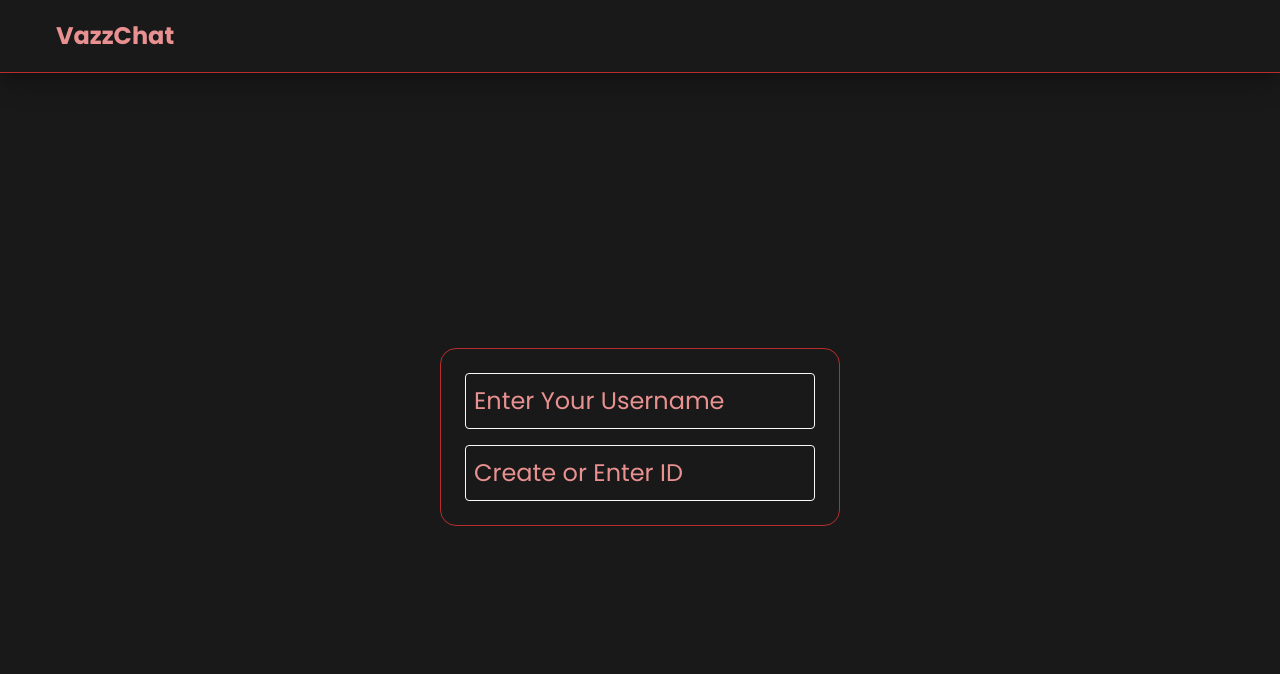
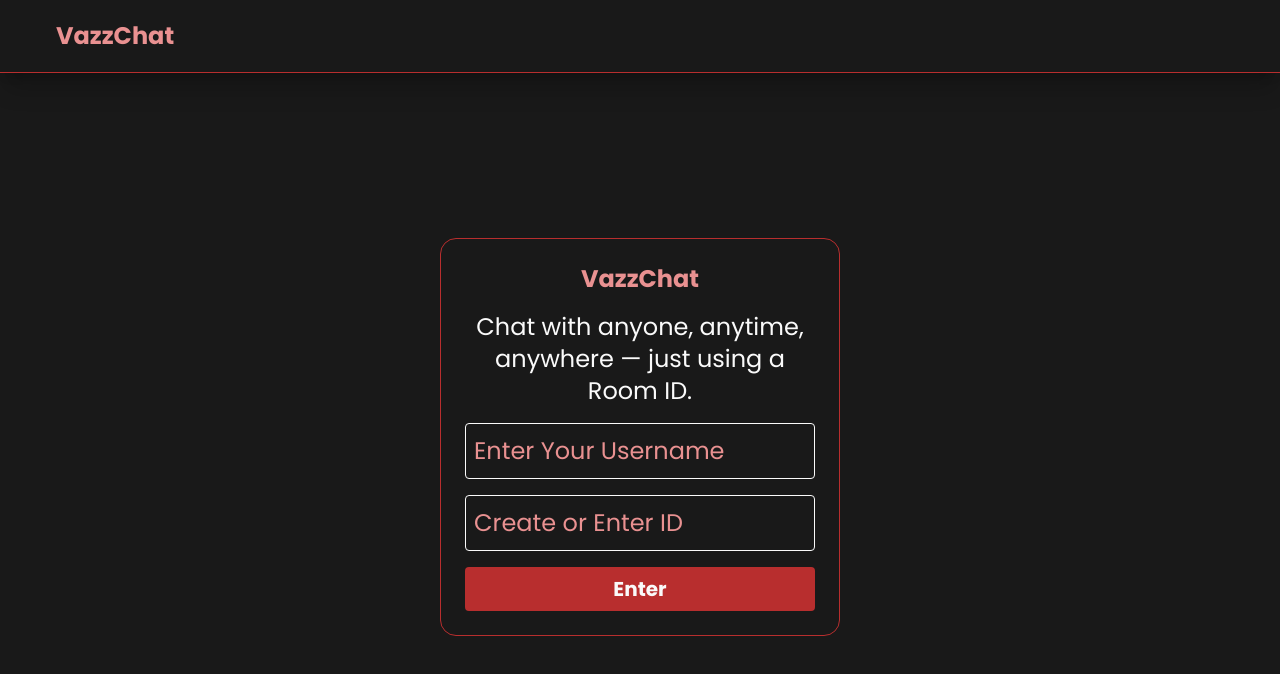
Before and after one commit to Ivaz7/typescript-tailwind-exercise, a React (Vite) app in the folder chat-room/: page / in a window 1280 px wide. Shown: the top 674 px of the page. Built offline with nearby package versions, Linux system fonts and the light colour scheme.

Commit message:
add some explanation and branding and enter button

```diff
--- a/chat-room/src/page/homePage/inputHome/inputHome.tsx
+++ b/chat-room/src/page/homePage/inputHome/inputHome.tsx
@@ -117,7 +117,22 @@ const InputHome = () => {
 
   return (
     <div className="inputHome max-w-[90vw] xs:w-90 sm:w-100 w-80 transition-all duration 150 ease-in-out flex flex-col gap-4 border hover:border-2 hover:shadow-2xl/50 boder-solid rounded-2xl p-6 mt-auto mb-auto">
+      <p style={{ color: "var(--pink"}} className='text-center text-lg sm:text-xl md:text-2xl font-bold'>
+        VazzChat
+      </p>
+
+      <p className='text-center text-base sm:text-lg md:text-xl lg:text-2xl'>
+        Chat with anyone, anytime, anywhere — just using a Room ID.
+      </p>
+
       {renderInput}
+
+      <button
+        style={{ backgroundColor: "var(--red)"}}
+        className='rounded-sm py-2 text-xl font-bold cursor-pointer duration-150 ease-in-out hover:opacity-70'
+      >
+        Enter
+      </button>
     </div>
   );
 }
```
